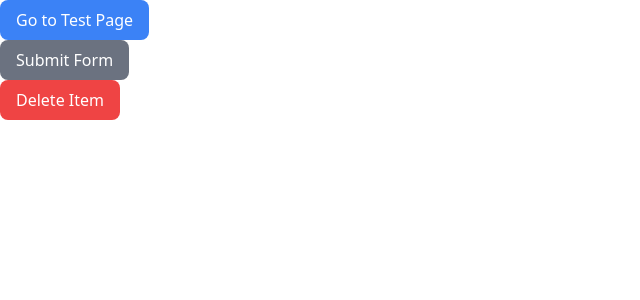
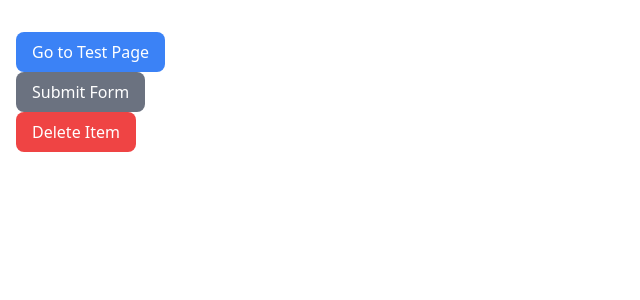
Before and after one commit to michaelpaulcuccia/regenesis, a Next.js app in the folder my-app/: page / in a window 1280 px wide. Shown: the top 300 px of the page, without its empty margins (0-640 px from the left). Built offline with nearby package versions, Linux system fonts and the light colour scheme.

Commit message:
updates PageContainer and adds Safelist colors

```diff
--- /dev/null
+++ b/my-app/components/ui/PageContainer.tsx
@@ -0,0 +1,21 @@
+"use client";
+import React from "react";
+
+interface PageContainerProps {
+  children: React.ReactNode;
+  className?: string;
+}
+
+const PageContainer: React.FC<PageContainerProps> = ({
+  children,
+  className = "",
+}) => {
+  console.log(className);
+  return (
+    <div className={`min-h-screen container mx-auto px-4 py-8 ${className}`}>
+      {children}
+    </div>
+  );
+};
+
+export default PageContainer;
--- a/my-app/src/app/page.tsx
+++ b/my-app/src/app/page.tsx
@@ -1,10 +1,11 @@
 "use client";
 import React from "react";
 import Button from "@components/ui/Button";
+import PageContainer from "@components/ui/PageContainer";
 
 export default function page() {
   return (
-    <div>
+    <PageContainer>
       <Button text="Go to Test Page" href="/test" color="primary" />
       <br />
       <Button text="Submit Form" type="submit" color="secondary" />
@@ -14,6 +15,6 @@ export default function page() {
         onClick={() => alert("Item deleted")}
         color="danger"
       />
-    </div>
+    </PageContainer>
   );
 }
--- a/my-app/tailwind.config.ts
+++ b/my-app/tailwind.config.ts
@@ -1,4 +1,5 @@
 import type { Config } from "tailwindcss";
+import defaultTheme from "tailwindcss/defaultTheme";
 
 const config: Config = {
   content: [
@@ -6,9 +7,15 @@ const config: Config = {
     "./components/**/*.{js,ts,jsx,tsx}",
     "./app/**/*.{js,ts,jsx,tsx}", // If you use the `app` directory
   ],
+  safelist: [
+    "bg-blue-400",
+    "bg-yellow-50",
+    // IF A COLOR ISN"T APPEARING IN ADD IT TO SAFELIST
+  ],
   theme: {
     extend: {
       colors: {
+        ...defaultTheme.colors, // Ensure base colors remain
         background: "var(--background)",
         foreground: "var(--foreground)",
       },
```
